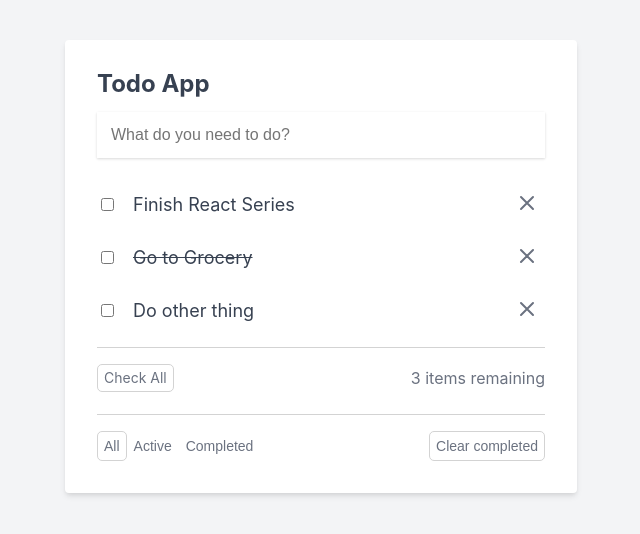
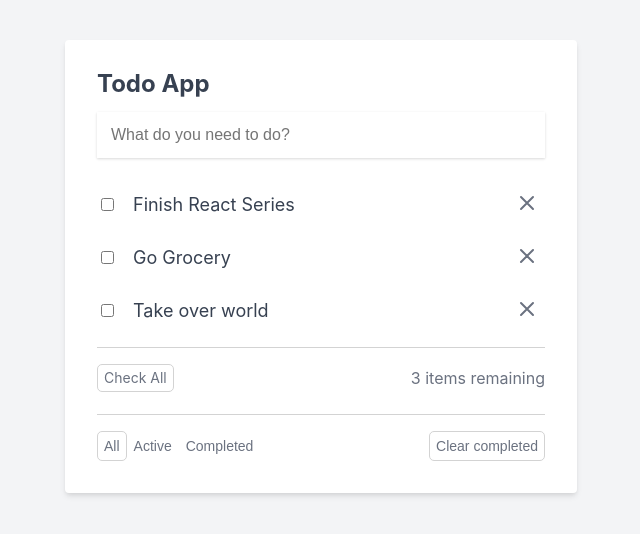
Before and after one commit to khinmayoo/demo-react, a React (Create React App) app: page / in a window 1280 px wide. Shown: the top 534 px of the page, without its empty margins (319-959 px from the left). Built offline with nearby package versions, Linux system fonts and the light colour scheme.

Commit message:
Making use of stage

```diff
--- a/src/components/App.jsx
+++ b/src/components/App.jsx
@@ -1,7 +1,26 @@
+import { useState } from 'react';
 import '../reset.css';
 import '../App.css';
 
 function App() {
+    const [todos, setTodos] = useState([
+        {
+            id: 1,
+            title: 'Finish React Series',
+            isComplete: false,
+        },
+        {
+            id: 2,
+            title: 'Go Grocery',
+            isComplete: true,
+        },
+        {
+            id: 3,
+            title: 'Take over world',
+            isComplete: false,
+        },
+    ]);
+
     return (
         <div className="todo-app-container">
             <div className="todo-app">
@@ -15,10 +34,11 @@ function App() {
                 </form>
 
                 <ul className="todo-list">
+                    {todos.map((todo, index) => (
                         <li className="todo-item-container">
                             <div className="todo-item">
                                 <input type="checkbox" />
-                            <span className="todo-item-label">Finish React Series</span>
+                                <span className="todo-item-label">{todo.title}</span>
                                 {/* <input type="text" className="todo-item-input" value="Finish React Series" /> */}
                             </div>
                             <button className="x-button">
@@ -37,52 +57,7 @@ function App() {
                                 </svg>
                             </button>
                         </li>
-                    <li className="todo-item-container">
-                        <div className="todo-item">
-                            <input type="checkbox" />
-                            <span className="todo-item-label line-through">
-                Go to Grocery
-              </span>
-                            {/* <input type="text" className="todo-item-input" value="Go to Grocery" /> */}
-                        </div>
-                        <button className="x-button">
-                            <svg
-                                className="x-button-icon"
-                                fill="none"
-                                viewBox="0 0 24 24"
-                                stroke="currentColor"
-                            >
-                                <path
-                                    strokeLinecap="round"
-                                    strokeLinejoin="round"
-                                    strokeWidth={2}
-                                    d="M6 18L18 6M6 6l12 12"
-                                />
-                            </svg>
-                        </button>
-                    </li>
-                    <li className="todo-item-container">
-                        <div className="todo-item">
-                            <input type="checkbox" />
-                            <span className="todo-item-label">Do other thing</span>
-                            {/* <input type="text" className="todo-item-input" value="Do other thing /> */}
-                        </div>
-                        <button className="x-button">
-                            <svg
-                                className="x-button-icon"
-                                fill="none"
-                                viewBox="0 0 24 24"
-                                stroke="currentColor"
-                            >
-                                <path
-                                    strokeLinecap="round"
-                                    strokeLinejoin="round"
-                                    strokeWidth={2}
-                                    d="M6 18L18 6M6 6l12 12"
-                                />
-                            </svg>
-                        </button>
-                    </li>
+                    ))}
                 </ul>
 
                 <div className="check-all-container">
--- /dev/null
+++ b/src/components/AppClass.jsx
@@ -0,0 +1,91 @@
+import React, { Component } from 'react';
+
+export default class AppClass extends Component {
+    constructor(props) {
+        super(props);
+        this.state = {
+            todos: [
+                {
+                    id: 1,
+                    title: 'Finish React Series',
+                    isComplete: false,
+                },
+                {
+                    id: 2,
+                    title: 'Go Grocery',
+                    isComplete: true,
+                },
+                {
+                    id: 3,
+                    title: 'Take over world',
+                    isComplete: false,
+                },
+            ],
+        };
+    }
+
+    render() {
+        return (
+            <div className="todo-app-container">
+                <div className="todo-app">
+                    <h2>Todo App</h2>
+                    <form action="#">
+                        <input
+                            type="text"
+                            className="todo-input"
+                            placeholder="What do you need to do?"
+                        />
+                    </form>
+
+                    <ul className="todo-list">
+                        {this.state.todos.map((todo, index) => (
+                            <li className="todo-item-container">
+                                <div className="todo-item">
+                                    <input type="checkbox" />
+                                    <span className="todo-item-label">{todo.title}</span>
+                                    {/* <input type="text" className="todo-item-input" value="Finish React Series" /> */}
+                                </div>
+                                <button className="x-button">
+                                    <svg
+                                        className="x-button-icon"
+                                        fill="none"
+                                        viewBox="0 0 24 24"
+                                        stroke="currentColor"
+                                    >
+                                        <path
+                                            strokeLinecap="round"
+                                            strokeLinejoin="round"
+                                            strokeWidth={2}
+                                            d="M6 18L18 6M6 6l12 12"
+                                        />
+                                    </svg>
+                                </button>
+                            </li>
+                        ))}
+                    </ul>
+
+                    <div className="check-all-container">
+                        <div>
+                            <div className="button">Check All</div>
+                        </div>
+
+                        <span>3 items remaining</span>
+                    </div>
+
+                    <div className="other-buttons-container">
+                        <div>
+                            <button className="button filter-button filter-button-active">
+                                All
+                            </button>
+                            <button className="button filter-button">Active</button>
+                            <button className="button filter-button">Completed</button>
+                        </div>
+                        <div>
+                            <button className="button">Clear completed</button>
+                        </div>
+                    </div>
+                </div>
+            </div>
+        );
+    }
+}
--- a/src/index.js
+++ b/src/index.js
@@ -2,12 +2,14 @@ import React from 'react';
 import ReactDOM from 'react-dom/client';
 import './index.css';
 import App from './components/App';
+import AppClass from './components/AppClass';
 import reportWebVitals from './reportWebVitals';
 
 const root = ReactDOM.createRoot(document.getElementById('root'));
 root.render(
   <React.StrictMode>
-    <App />
+    {/*<App />*/}
+    <AppClass />
   </React.StrictMode>
 );
 
```
Lines whose indentation alone changed are shown as unchanged.
